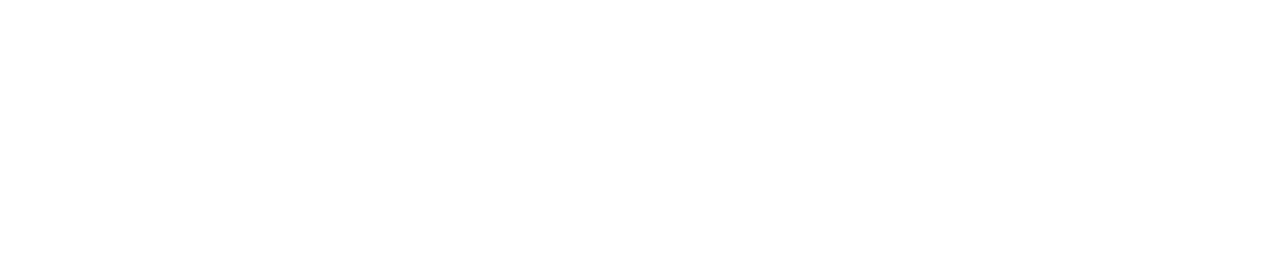
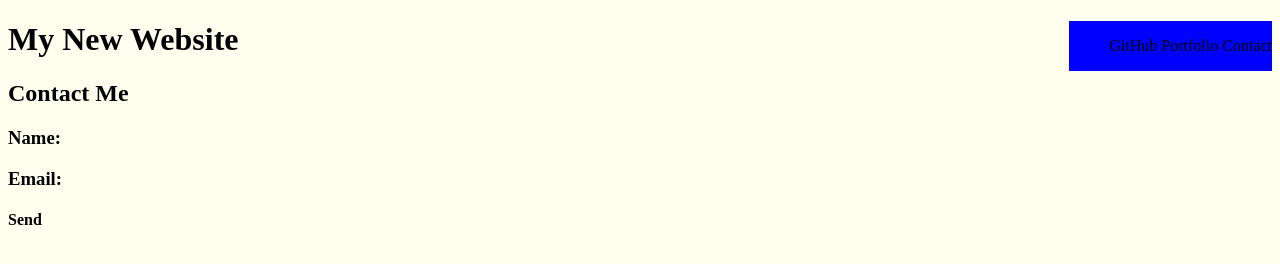
Before and after one commit to POlsen-92/splashpage, a plain HTML site: page assets/index.html in a window 1280 px wide. Drawn offline with Linux system fonts and the light colour scheme.

Commit message:
Created basic layout in html and working on css styling

```diff
--- a/assets/index.html
+++ b/assets/index.html
@@ -5,8 +5,29 @@
     <meta http-equiv="X-UA-Compatible" content="IE=edge">
     <meta name="viewport" content="width=device-width, initial-scale=1.0">
     <title>Document</title>
+    <link rel="stylesheet" href="./style/style.css">
 </head>
 <body>
-
+    <nav>
+        <ul>
+            <li><a href="https://github.com/POlsen-92"></a>GitHub</li>
+            <li><a href="#"></a>Portfolio</li>
+            <li><a href="#"></a>Contact</li>
+        </ul>
+    </nav>
+    <header>
+        <h1>My New Website</h1>
+    </header>
+    <section>
+      <h2>Contact Me</h2>
+        <article>
+            <h3>Name:</h3>
+            <h3>Email:</h3>
+            <h4>Send</h4>
+        </article>
+    </section>
+    <footer>
+        <!-- My New Website Productions -->
+    </footer>
 </body>
 </html>
--- a/assets/style/style.css
+++ b/assets/style/style.css
@@ -0,0 +1,19 @@
+body {
+    background-color: ivory;
+}
+
+nav {
+    float: right;
+    background-color: blue;
+}
+
+li {
+    list-style: none;
+    display: inline;
+}
+
+header {
+    margin: 0 auto;
+    display: block;
+    box-sizing: content-box;
+}
```
